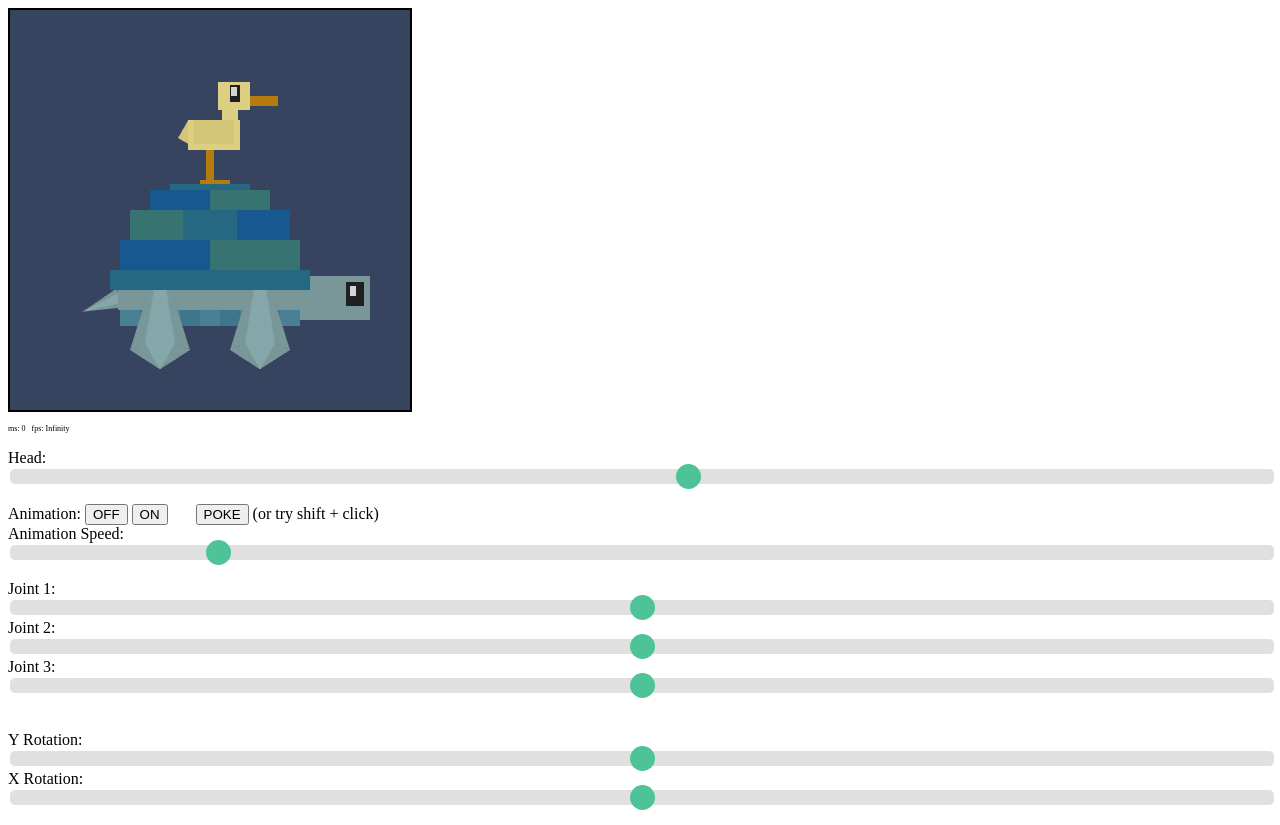
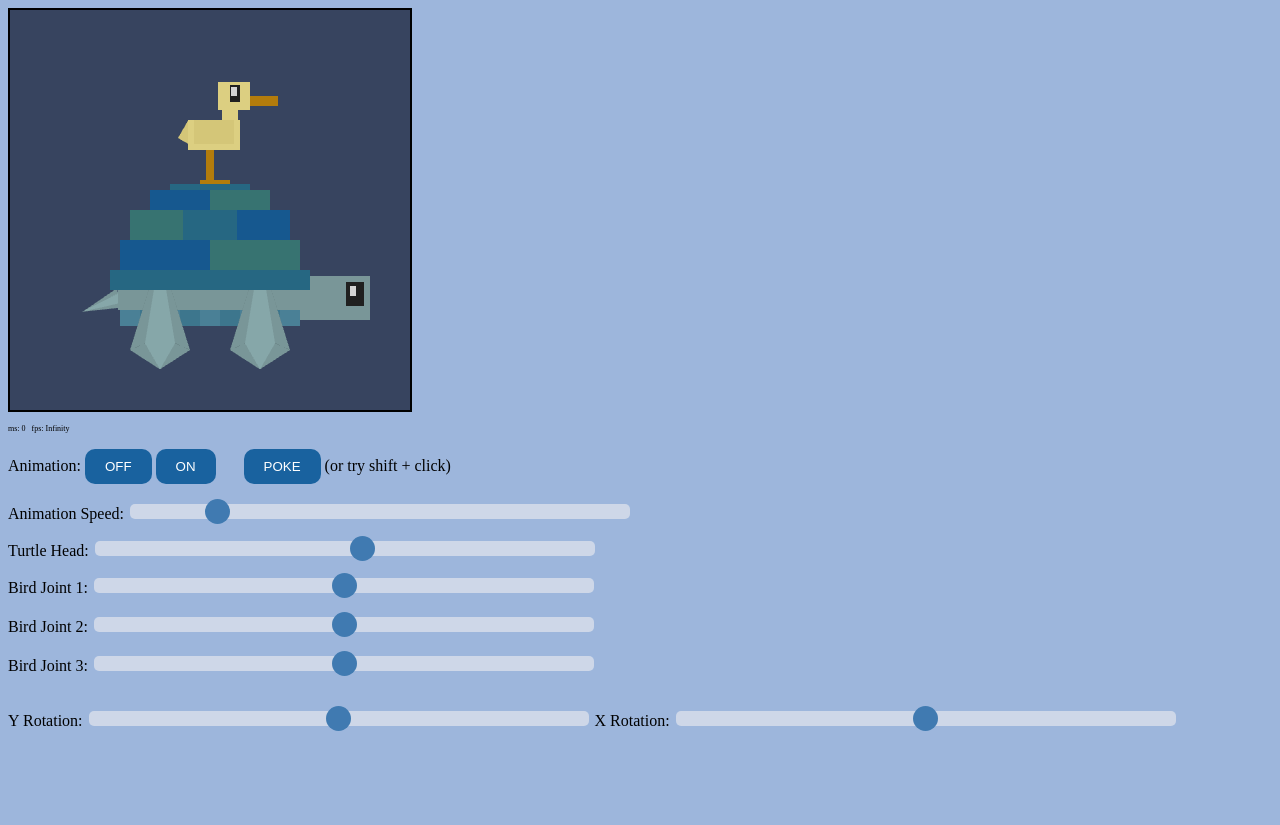
Before and after one commit to m-heathcote/cse160, a plain HTML site: page asgn2/src/BlockyAnimal.html in a window 1280 px wide. After the commit the page ends 800 px from the top, so only its background shows below. Drawn offline with Linux system fonts and the light colour scheme; animation ran at ten frames a second.

Commit message:
bird animation and html style

```diff
--- a/asgn2/src/BlockyAnimal.html
+++ b/asgn2/src/BlockyAnimal.html
@@ -14,29 +14,31 @@
     <p id="numdot" style="font-size:8px; ">&nbsp;</p>
 
     <p>
-    Head:   <input type="range" min="-31.5" max="28" value="0"
-                 class="slider" id="headSlide">
-    </p>
-
-    <p>
     Animation:
-    <button type="button" id="offButton">OFF</button>
-    <button type="button" id="onButton">ON</button>
+    <button type="button" class="rounded-button" id="offButton">OFF</button>
+    <button type="button" class="rounded-button" id="onButton">ON</button>
     &nbsp; &nbsp; &nbsp;
-    <button type="button" id="pokeButton">POKE</button>
+    <button type="button" class="rounded-button" id="pokeButton">POKE</button>
     (or try shift + click)
 
-    <br>
+    <br><br>
     Animation Speed: <input type="range" min="1" max="20" value="4"
                             class="slider" id="animationSlide">
     </p>
 
     <p>
-    Joint 1: <input type="range" min="-25" max="25" value="0"
+    Turtle Head:   <input type="range" min="-31.5" max="28" value="0"
+                          class="slider" id="headSlide">
+    </p>
+
+    <p>
+    Bird Joint 1: <input type="range" min="-25" max="25" value="0"
                     class="slider" id="j1Slide">
-    Joint 2: <input type="range" min="-25" max="25" value="0"
+    <br><br>
+    Bird Joint 2: <input type="range" min="-25" max="25" value="0"
                     class="slider" id="j2Slide">
-    Joint 3: <input type="range" min="-25" max="25" value="0"
+    <br><br>
+    Bird Joint 3: <input type="range" min="-25" max="25" value="0"
                     class="slider" id="j3Slide">
     </p>
 
--- a/asgn2/src/Render.js
+++ b/asgn2/src/Render.js
@@ -556,8 +556,9 @@ function renderAllShapes() {
   var bJoint = new Cube();
   bJoint.color = legs;
   bJoint.matrix = new Matrix4(rFootCoords);
-  bJoint.matrix.translate(0.03, 0.25, 0);
+  bJoint.matrix.translate(0.03, 0.25 + g_baseY*0.4, 0);
   bJoint.matrix.rotate(g_j1Angle, 0, 0, 1);
+  bJoint.matrix.rotate(-g_swayAngle*0.05, 0, 0, 1);
   var bJointCoords = new Matrix4(bJoint.matrix);
   bJoint.matrix.scale(0.04, 0.04, 0.24);
   bJoint.render();
--- a/asgn2/src/Styles.css
+++ b/asgn2/src/Styles.css
@@ -1,10 +1,29 @@
 /* Styles.css */
+
+
+/* body style */
+
+body {
+  background-color: #9db6dc;
+}
 
 
 /* canvas style */
 
 #webgl {
     border: 2px solid black;
+}
+
+
+/* container style */
+
+.container {
+  display: flex;
+  align-items: center;
+}
+
+.slider-container {
+  margin-left: 20px;
 }
 
 
@@ -16,10 +35,10 @@
 
 .slider {
   -webkit-appearance: none;
-  width: 100%;
+  width: 500px;
   height: 15px;
   border-radius: 5px;
-  background: #d3d3d3;
+  background: #e3e5ee;
   outline: none;
   opacity: 0.7;
   -webkit-transition: .2s;
@@ -36,7 +55,7 @@
   width: 25px;
   height: 25px;
   border-radius: 50%;
-  background: #04AA6D;
+  background: #19629f;
   cursor: pointer;
 }
 
@@ -44,6 +63,28 @@
   width: 25px;
   height: 25px;
   border-radius: 50%;
-  background: #04AA6D;
+  background: #19629f;
   cursor: pointer;
 }
+
+
+/* button style with help from ChatGPT */
+
+.rounded-button {
+    background-color: #19629f;
+    color: white;
+    border-radius: 10px;
+    padding: 10px 20px; /* Adjust padding as needed */
+    border: none; /* Remove default button border */
+    cursor: pointer; /* Change cursor to pointer on hover */
+}
+
+.rounded-button:hover {
+    background-color: #19629f; /* Change background color on hover */
+    transform: translateY(-2px);
+}
+
+.rounded-button:active {
+    background-color: #1d5585;
+    transform: translateY(2px);
+}
```
